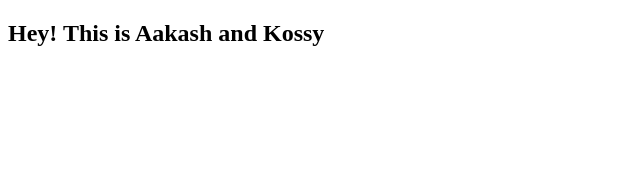
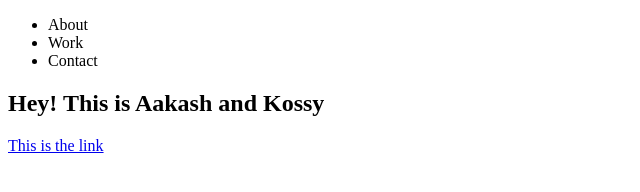
Before and after one commit to skyv26/aakash_kossy, a plain HTML site: page index.html in a window 1280 px wide. Shown: the whole page, without its empty margins (0-640 px from the left). Drawn offline with Linux system fonts and the light colour scheme.

Commit message:
completed task 5 and 6

```diff
--- a/index.html
+++ b/index.html
@@ -9,14 +9,27 @@
   <body>
     <script src="https://cdn.freecodecamp.org/testable-projects-fcc/v1/bundle.js"></script>
 
-    <section id="welcome-section">
-      <h1>Hey! This is Aakash and Kossy</h1>
-    </section>
+    <main>
+      <header>
+        <nav id="navbar">
+          <ul>
+            <li>About</li>
+            <li>Work</li>
+            <li>Contact</li>
+          </ul>
+        </nav>
+      </header>
+      <section id="welcome-section">
+        <h1>Hey! This is Aakash and Kossy</h1>
+      </section>
 
-    <section id="projects">
-      <div class="project-tile"></div>
-    </section>
+      <section id="projects">
+        <div class="project-tile">
+          <a href="#" >This is the link</a>
+        </div>
+      </section>
 
+    </main>
     <script  src="js/index.js"></script>
   </body>
 </html>
```
